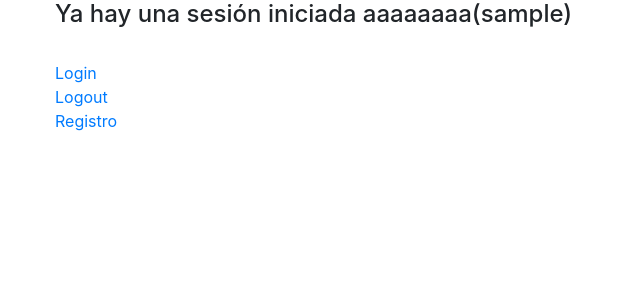
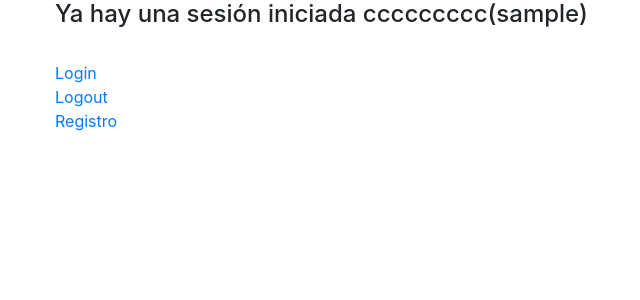
Before and after one commit to FFFico/pruebas, a Django app: page / in a window 1280 px wide. Shown: the top 300 px of the page, without its empty margins (30-670 px from the left). Run offline with Django 3.2, Linux system fonts and the light colour scheme; the visitor is signed in with stand-in values (Sample User, id 1); some libraries are stand-ins or nearby versions.

Commit message:
Ahora con la ce

```diff
--- a/templates/usuarios/generales/inicio.html
+++ b/templates/usuarios/generales/inicio.html
@@ -5,7 +5,7 @@
 {% block content %}
 
 {% if user.is_authenticated %}
-<h4>Ya hay una sesión iniciada aaaaaaaa({{request.user}})</h4>
+<h4>Ya hay una sesión iniciada ccccccccc({{request.user}})</h4>
 {% else %}
 <h4>Inicie sesión ({{request.user}})</h4>
 {% endif %}
```
